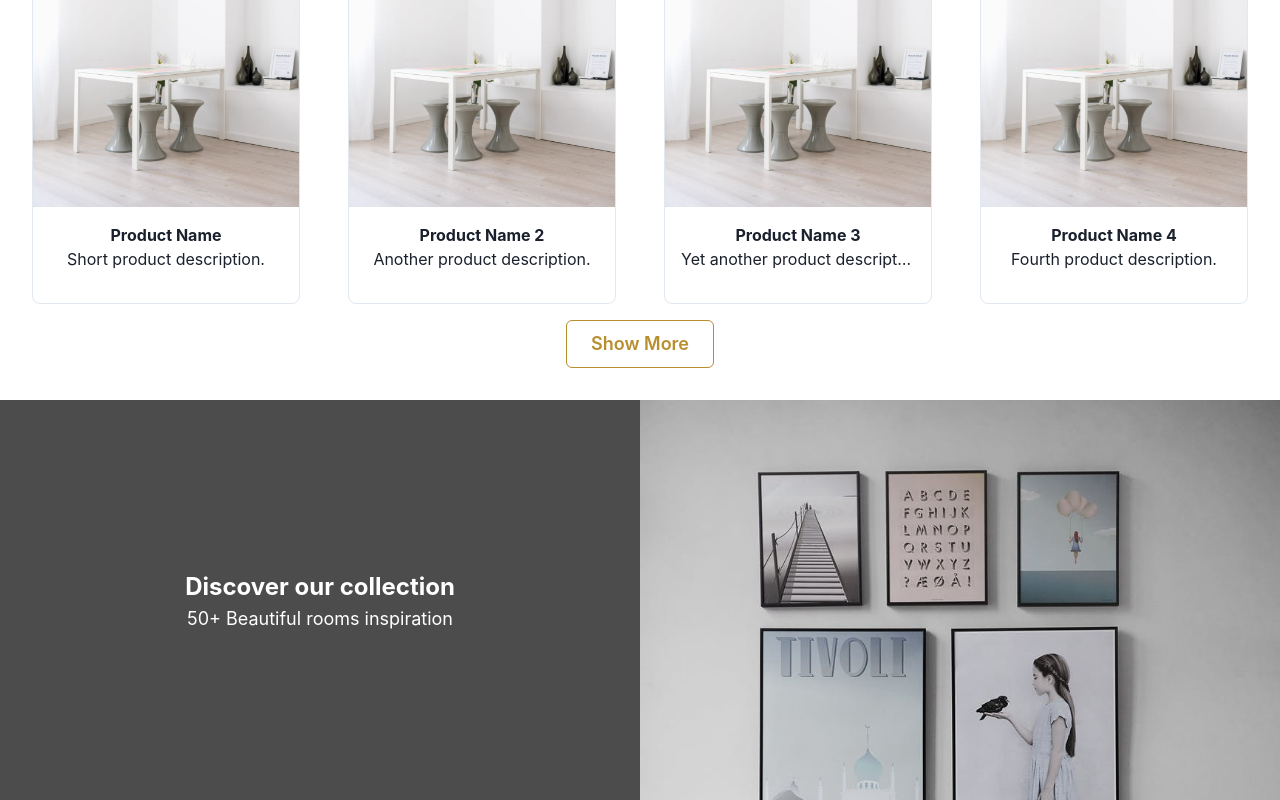
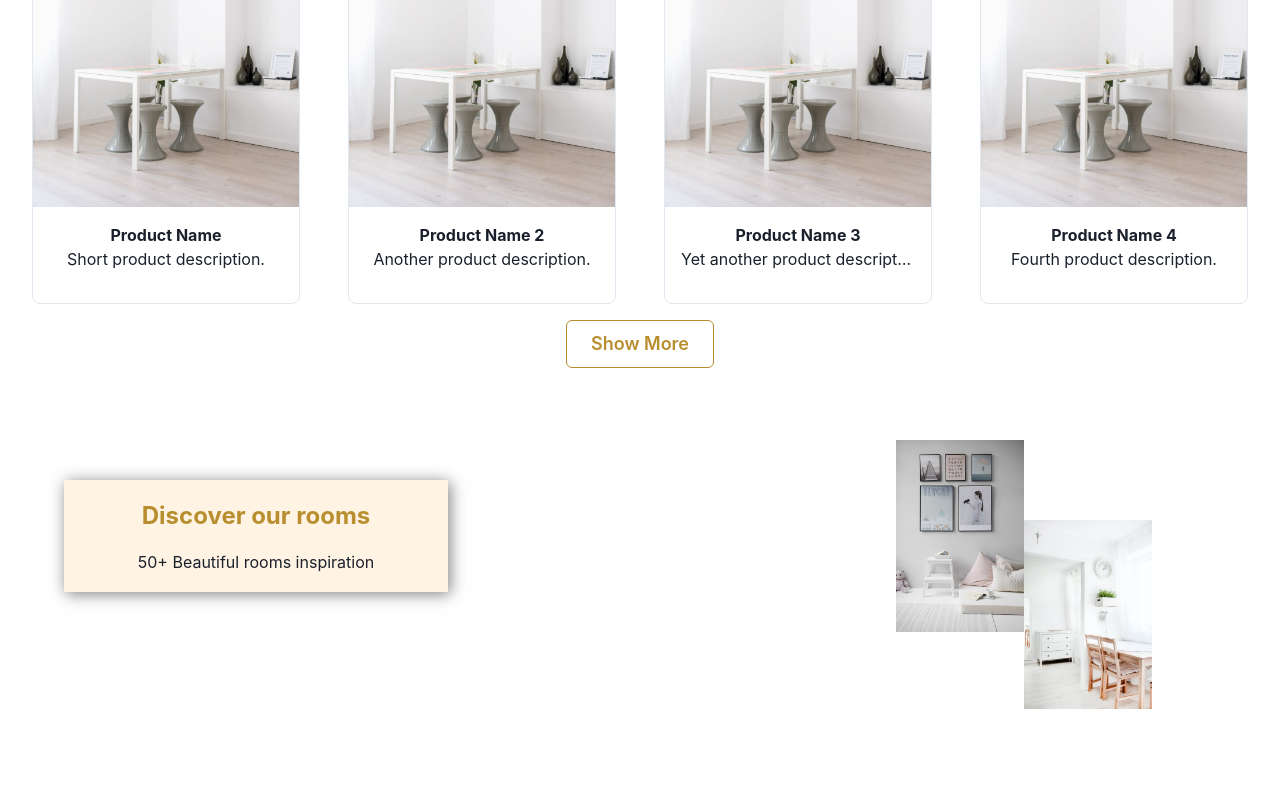
Before and after one commit to SamaMansour/furniro, a React (Create React App) app: page / in a window 1280 px wide. Shown: the part 2296-3096 px from the top of the page. Built offline with nearby package versions, Linux system fonts and the light colour scheme.

Commit message:
Fix room slider

```diff
--- a/src/components/RoomsSlider/RoomsSlider.js
+++ b/src/components/RoomsSlider/RoomsSlider.js
@@ -1,5 +1,5 @@
 import React from "react";
-import { Box, Text, Flex, Image } from "@chakra-ui/react";
+import { Box, Text, Flex, Image, VStack } from "@chakra-ui/react";
 import Slider from "react-slick";
 import "slick-carousel/slick/slick.css";
 import "slick-carousel/slick/slick-theme.css";
@@ -15,40 +15,51 @@ const RoomsSlider = () => {
   };
 
   return (
-    <Flex position="relative" maxWidth="100%" overflow="hidden" height="400px">
-      {/* Left - Discover our collection */}
+    <Box position="relative" maxWidth="100%" overflow="hidden" height="400px">
+      {/* Slider */}
+
+
+      {/* Discover Collection Box on the Left */}
       <Flex
-        width="50%"
+        position="absolute"
+        top="20%"
+        left="5%"
         flexDirection="column"
-        justifyContent="center"
-        alignItems="center"
-        bg="rgba(0, 0, 0, 0.7)"
-        color="white"
+        width="30%"
         p={4}
+        bg="rgba(255, 255, 255, 0.8)"
+        boxShadow="2px 2px 15px rgba(0, 0, 0, 0.5)" // 3D shadow effect
+        border="2px solid #FFF3E3" // Sharp edge effect
+        bgColor="#FFF3E3"
       >
-        <Text fontSize="2xl" fontWeight="bold">
-          Discover our collection
+        <VStack spacing={4} textAlign="left">
+          <Text fontSize="2xl" fontWeight="bold" color="#B88E2F">
+            Discover our rooms
           </Text>
-        <Text fontSize="lg">50+ Beautiful rooms inspiration</Text>
+          <Text>50+ Beautiful rooms inspiration</Text>
+        </VStack>
       </Flex>
 
-      {/* Right - Slider */}
-      <Box width="50%">
-        <Slider {...settings}>
+      {/* Floating Images in a Zigzag Pattern */}
+
       <Image
         src="../../assets/images/room1.png"
-            alt="Room 1"
-            width="100%"
+        alt="Floating Image 1"
+        position="absolute"
+        top="10%"
+        right="20%"
+        width="10%"
       />
       <Image
         src="../../assets/images/room2.png"
-            alt="Room 2"
-            width="100%"
+        alt="Floating Image 2"
+        position="absolute"
+        top="30%"
+        right="10%"
+        width="10%"
       />
-          {/* Add more images as needed */}
-        </Slider>
+
     </Box>
-    </Flex>
   );
 };
 
```
Lines whose indentation alone changed are shown as unchanged.
